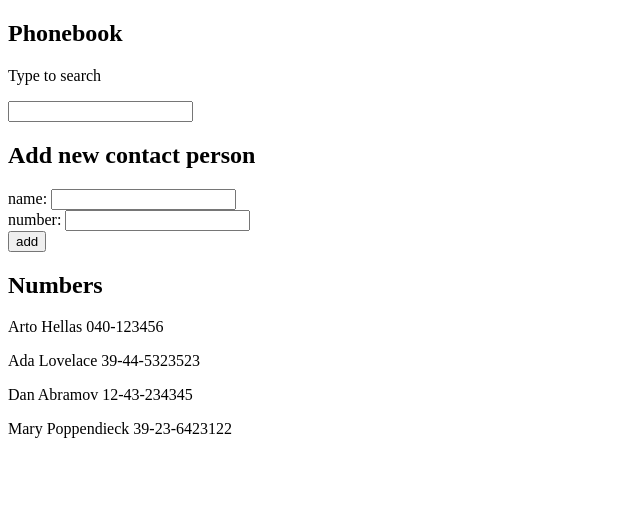
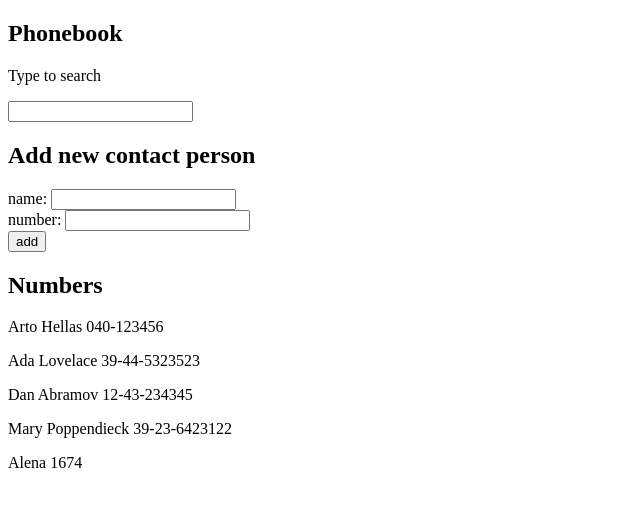
Before and after one commit to AlenaNik/full-stack-course-alena, a React (Create React App) app in the folder part0/: page / in a window 1280 px wide. Shown: the top 506 px of the page, without its empty margins (0-640 px from the left). Built offline with nearby package versions, Linux system fonts and the light colour scheme; data requests are answered from the project's data file.

Commit message:
post method

```diff
--- a/part0/db.json
+++ b/part0/db.json
@@ -1,5 +1,5 @@
 {
-  "persons":[
+  "persons": [
     {
       "name": "Arto Hellas",
       "number": "040-123456",
@@ -19,6 +19,11 @@
       "name": "Mary Poppendieck",
       "number": "39-23-6423122",
       "id": 4
+    },
+    {
+      "name": "Alena",
+      "number": "1674",
+      "id": 5
     }
   ]
 }
--- a/part0/src/App.js
+++ b/part0/src/App.js
@@ -8,7 +8,7 @@ const App = () => {
     const [persons, setPersons] = useState([])
     const [newName, setNewName] = useState('')
     const [newNumber, setNewNumber] = useState('')
-    const [ filter, setFilter ] = useState('')
+    const [filter, setFilter] = useState('')
 
   useEffect(() => {
         axios.get('http://localhost:3001/persons')
@@ -27,8 +27,11 @@ const App = () => {
         if (persons.some(e => e.name === newName)) {
             alert(`${newName} is already added to phonebook`);
         } else {
-            setNewName(persons.push(personObject))
-            setNewName('')
+            axios.post('http://localhost:3001/persons', personObject)
+                .then(res => {
+                    setNewName(persons.push(res.data))
+                    setNewName('')
+                })
         }
     }
 
```
